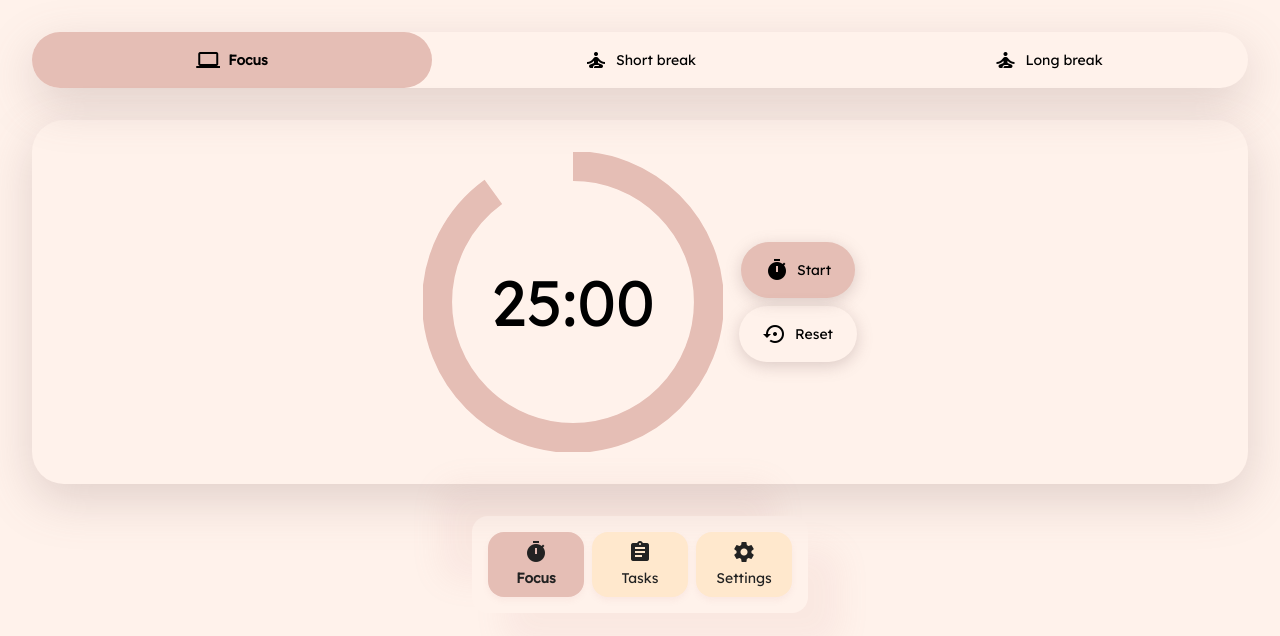
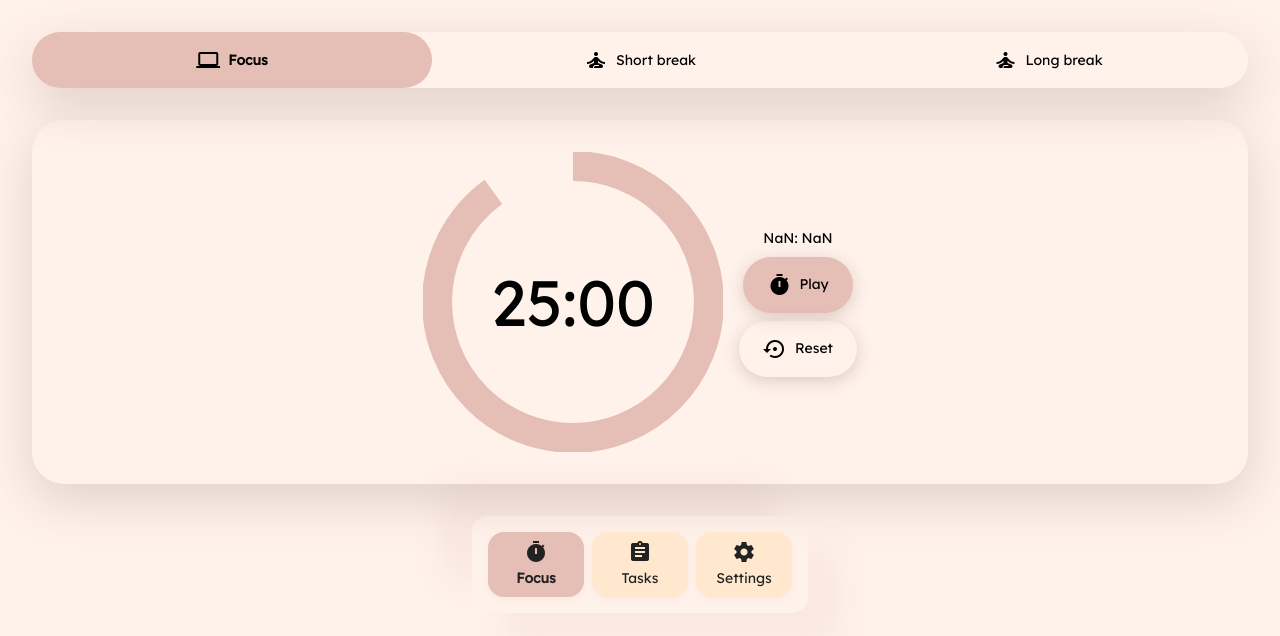
Before and after one commit to neriiman/my-pomodoro-app, an Angular app: page / in a window 1280 px wide. Shown: the top 636 px of the page. Built offline with nearby package versions, Linux system fonts and the light colour scheme.

Commit message:
will fix this input bug later

```diff
--- a/src/app/components/button/button.component.html
+++ b/src/app/components/button/button.component.html
@@ -1,5 +1,5 @@
-<button class="button--{{hierarchy()}}"
-[class.button--shadowed] = shadowed()>
+<button class="button--{{ hierarchy() }}" [class.button--shadowed]="shadowed()"
+(click)="handleClick($event)">
   @if (iconName()) {<mat-icon [fontIcon]="iconName()"></mat-icon>}
 
   <span>{{ label() }}</span>
--- a/src/app/components/button/button.component.ts
+++ b/src/app/components/button/button.component.ts
@@ -1,4 +1,4 @@
-import { Component, input } from '@angular/core';
+import { Component, input, output } from '@angular/core';
 import { MatIcon } from '@angular/material/icon';
 
 @Component({
@@ -8,10 +8,13 @@ import { MatIcon } from '@angular/material/icon';
   styleUrl: './button.component.scss',
 })
 export class ButtonComponent {
-  classList = input<string>();
-  hasIcon = input<boolean>(false);
   label = input.required<string>();
   hierarchy = input<'primary' | 'secondary'>('secondary');
   iconName = input<string>('');
-  shadowed = input<boolean>(false)
+  shadowed = input<boolean>(false);
+  pressed = output<MouseEvent>();
+
+  handleClick(event:MouseEvent) {
+    this.pressed.emit(event);
+  }
 }
--- a/src/app/components/control-buttons/control-buttons.component.html
+++ b/src/app/components/control-buttons/control-buttons.component.html
@@ -1,11 +1,12 @@
 <div class="control-buttons">
+  <div>{{ remainingTimeInSeconds() | formatTime }}</div>
   @for (button of controlButtons(); track button.label) {
   <app-button
     [label]="button.label"
     [iconName]="button.icon"
     [hierarchy]="button.hierarchy"
     [shadowed]="true"
-      ></app-button>
-
+    (pressed)="button.onClick()"
+  />
   }
 </div>
--- a/src/app/components/control-buttons/control-buttons.component.ts
+++ b/src/app/components/control-buttons/control-buttons.component.ts
@@ -1,32 +1,56 @@
-import { Component, signal } from '@angular/core';
+import { Component, computed, input, signal } from '@angular/core';
 import { ButtonComponent } from '../button/button.component';
+import { FormatTimePipe } from '../../pipes/format-time.pipe';
 
 interface ControlButton {
-  label: 'Start' | 'Pause' | 'Reset';
+  label: 'Play' | 'Pause' | 'Reset';
   icon: string;
   hierarchy: 'primary' | 'secondary';
+  onClick: () => void;
 }
 
 @Component({
   selector: 'app-control-buttons',
-  imports: [ButtonComponent],
+  imports: [ButtonComponent, FormatTimePipe],
   templateUrl: './control-buttons.component.html',
   styleUrl: './control-buttons.component.scss',
 })
 export class ControlButtonsComponent {
   timerIsStarted = signal(false);
-  controlButtons = signal<ControlButton[]>([
+  controlButtons = computed<ControlButton[]>(() => [
     {
-      label: this.timerIsStarted() ? 'Pause' : 'Start',
+      label: this.timerIsStarted() ? 'Pause' : 'Play',
       icon: this.timerIsStarted() ? 'timer_pause' : 'timer_play',
       hierarchy: 'primary',
+      onClick: () => (this.timerIsStarted() ? this.pauseTimer() : this.playTimer()),
     },
     {
       label: 'Reset',
       icon: 'settings_backup_restore',
       hierarchy: 'secondary',
+      onClick: () => this.resetTimer(),
     },
   ]);
-  timeInMinutes = signal<number>(25);
-  timeInseconds = signal<number>(0);
+  remainingTimeInSeconds = input.required<number>()
+  intervalId: any = null;
+
+  playTimer() {
+    this.timerIsStarted.set(true);
+    this.intervalId = setInterval(() => {
+      if (this.remainingTimeInSeconds() > 0) {
+        this.remainingTimeInSeconds.update((prev) => prev - 1);
+      } else {
+        this.pauseTimer();
+      }
+    }, 1000);
+  }
+  pauseTimer() {
+    this.timerIsStarted.set(false);
+    clearInterval(this.intervalId);
+  }
+  resetTimer() {
+    this.timerIsStarted.set(false);
+    clearInterval(this.intervalId);
+    this.remainingTimeInSeconds.set(25 * 60);
+  }
 }
--- a/src/app/pages/timer/timer.component.html
+++ b/src/app/pages/timer/timer.component.html
@@ -1,5 +1,5 @@
 <section class="focus-section">
-    <app-timer-buttons/>
+  <app-timer-buttons />
 
   <div class="timer-container">
     <div class="timer-container__spinner-and-timer">
@@ -14,6 +14,6 @@
       <div class="timer-container__timer">25:00</div>
     </div>
 
-    <app-control-buttons/>
+    <app-control-buttons [remainingTimeInSeconds]="remainingTime" />
   </div>
 </section>
--- a/src/app/pages/timer/timer.component.ts
+++ b/src/app/pages/timer/timer.component.ts
@@ -10,4 +10,6 @@ import { ControlButtonsComponent } from '../../components/control-buttons/contro
   templateUrl: './timer.component.html',
   styleUrl: './timer.component.scss',
 })
-export class TimerComponent {}
+export class TimerComponent {
+  remainingTime = signal<number>(60*25);
+}
--- /dev/null
+++ b/src/app/pipes/format-time.pipe.ts
@@ -0,0 +1,12 @@
+import { Pipe, PipeTransform } from '@angular/core';
+
+@Pipe({
+  name: 'formatTime',
+})
+export class FormatTimePipe implements PipeTransform {
+  transform(time: number, ...args: unknown[]): string {
+    const minutes = Math.floor(time / 60).toString();
+    const seconds = Math.floor(time % 60).toString();
+    return `${minutes.padStart(2, '0')}: ${seconds.padStart(2, '0')}`;
+  }
+}
```
Also changed, not shown: 1 other file (tests, documents, lock files or other folders). Lines whose indentation alone changed are shown as unchanged.
